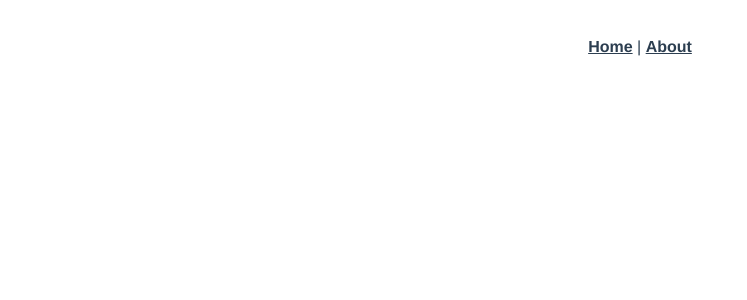
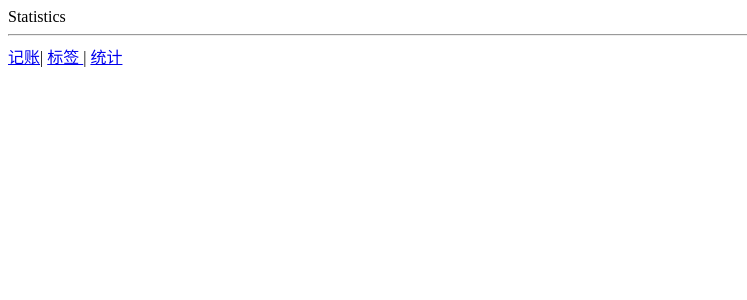
Before and after one commit to cazser/morney, a Vue app: page /#/statistics in a window 1280 px wide. Shown: the top 300 px of the page, without its empty margins (0-747 px from the left). Built offline with nearby package versions, Linux system fonts and the light colour scheme.

Commit message:
创建三个页面

```diff
--- a/src/App.vue
+++ b/src/App.vue
@@ -1,10 +1,13 @@
 <template>
-  <div id="app">
-    <div id="nav">
-      <router-link to="/">Home</router-link> |
-      <router-link to="/about">About</router-link>
+  <div>
+    <router-view/>
+    <hr>
+    <div>
+      <router-link to="/money" >记账</router-link>|
+      <router-link to="/labels" >标签 </router-link>|
+      <router-link to="/statistics" > 统计 </router-link>
+
     </div>
-    <router-view/>
   </div>
 </template>
 
--- a/src/router/index.ts
+++ b/src/router/index.ts
@@ -1,3 +1,6 @@
+import Money  from '@/views/Money.vue';
+import Labels from '@/views/Labels.vue'
+import Statistics from '@/views/Statistics.vue'
 import Vue from 'vue'
 import VueRouter, { RouteConfig } from 'vue-router'
 import Home from '../views/Home.vue'
@@ -6,17 +9,20 @@
 
 const routes: Array<RouteConfig> = [
   {
-    path: '/',
-    name: 'Home',
-    component: Home
+  path:'/',
+  redirect: '/money'
   },
   {
-    path: '/about',
-    name: 'About',
-    // route level code-splitting
-    // this generates a separate chunk (about.[hash].js) for this route
-    // which is lazy-loaded when the route is visited.
-    component: () => import(/* webpackChunkName: "about" */ '../views/About.vue')
+    path:"/money",
+    component: Money
+  },
+  {
+    path:"/labels",
+    component:Labels
+  },
+  {
+  path:"/statistics",
+  component:Statistics
   }
 ]
 
--- /dev/null
+++ b/src/views/Labels.vue
@@ -0,0 +1,15 @@
+<template>
+    <div>
+        Labels
+    </div>
+</template>
+
+<script>
+    export default {
+        name:"Labels"
+    }
+</script>
+
+<style lang="scss" scoped>
+
+</style>
--- /dev/null
+++ b/src/views/Money.vue
@@ -0,0 +1,15 @@
+<template>
+    <div>
+        Money
+    </div>
+</template>
+
+<script>
+    export default {
+        name:"Money"
+    }
+</script>
+
+<style lang="scss" scoped>
+
+</style>
--- /dev/null
+++ b/src/views/Statistics.vue
@@ -0,0 +1,16 @@
+import Statistics from '@/views/Statistics.vue';
+<template>
+    <div>
+        Statistics
+    </div>
+</template>
+
+<script>
+    export default {
+        name:"Statistics"
+    }
+</script>
+
+<style lang="scss" scoped>
+
+</style>
```
Also changed, not shown: 1 other file (tests, documents, lock files or other folders).
